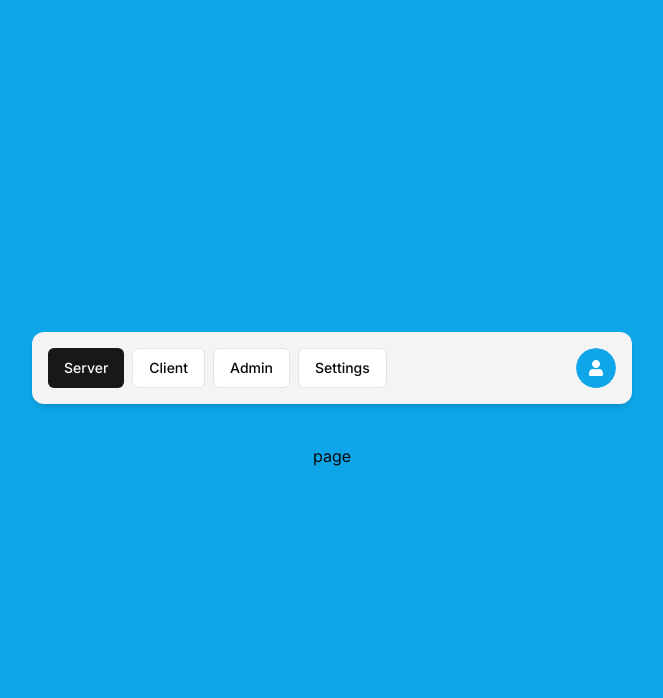
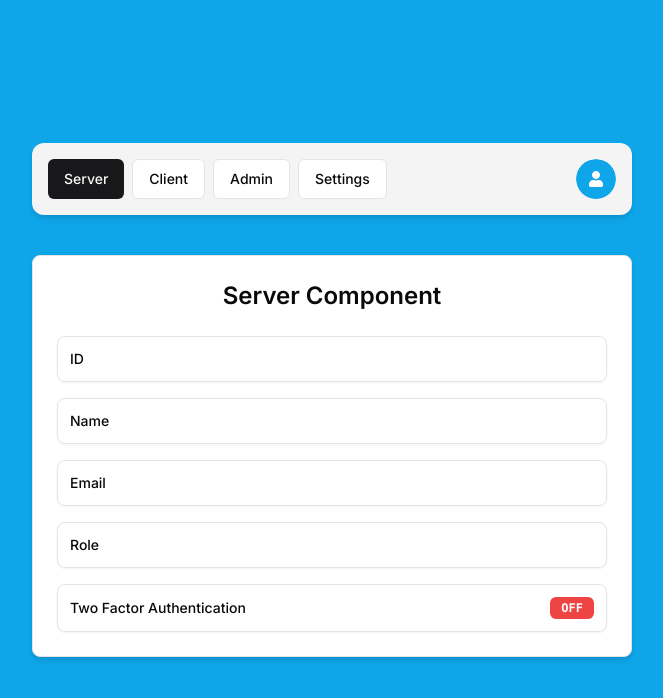
Before and after one commit to indunil-jay/next-auth-v5, a Next.js app: page /server in a window 1280 px wide. Shown: the top 698 px of the page, without its empty margins (308-971 px from the left). Built offline with nearby package versions, Linux system fonts and the light colour scheme; no server answers.

Commit message:
show user data in a server component example

```diff
--- a/src/app/(protected)/server/page.tsx
+++ b/src/app/(protected)/server/page.tsx
@@ -1,8 +1,9 @@
+import { UserInfo } from "@/components/user-info";
 import { currentUser } from "@/lib/auth";
 
 const ServerPage = async () => {
   const user = await currentUser();
-  return <div>page</div>;
+  return <UserInfo label="Server Component" user={user} />;
 };
 
 export default ServerPage;
--- a/src/auth.ts
+++ b/src/auth.ts
@@ -19,8 +19,8 @@
    */
   interface Session {
     user: {
-      /** The user's postal address. */
       role: UserRole;
+      isTwoFactorEnabled: boolean;
       /**
        * By default, TypeScript merges new interface properties and overwrites existing ones.
        * In this case, the default session user properties will be overwritten,
@@ -39,6 +39,7 @@
   /** Returned by the `jwt` callback and `auth`, when using JWT sessions */
   interface JWT {
     role: UserRole;
+    isTwoFactorEnabled: boolean;
   }
 }
 
@@ -55,8 +56,10 @@
       //2.get user by db id from db
       const existingUser = await getUserById(token.sub);
       if (!existingUser) return token;
+
       //3.set the role to the token
       token.role = existingUser.role;
+      token.isTwoFactorEnabled = existingUser.isTwoFactorEnabled;
 
       return token;
     },
@@ -69,6 +72,10 @@
       //4. set user role to the session object
       if (session.user && token.role) {
         session.user.role = token.role;
+      }
+
+      if (session.user && token.isTwoFactorEnabled) {
+        session.user.isTwoFactorEnabled = token.isTwoFactorEnabled;
       }
 
       return session;
--- /dev/null
+++ b/src/components/ui/badge.tsx
@@ -0,0 +1,36 @@
+import * as React from "react"
+import { cva, type VariantProps } from "class-variance-authority"
+
+import { cn } from "@/lib/utils"
+
+const badgeVariants = cva(
+  "inline-flex items-center rounded-full border px-2.5 py-0.5 text-xs font-semibold transition-colors focus:outline-none focus:ring-2 focus:ring-ring focus:ring-offset-2",
+  {
+    variants: {
+      variant: {
+        default:
+          "border-transparent bg-primary text-primary-foreground hover:bg-primary/80",
+        secondary:
+          "border-transparent bg-secondary text-secondary-foreground hover:bg-secondary/80",
+        destructive:
+          "border-transparent bg-destructive text-destructive-foreground hover:bg-destructive/80",
+        outline: "text-foreground",
+      },
+    },
+    defaultVariants: {
+      variant: "default",
+    },
+  }
+)
+
+export interface BadgeProps
+  extends React.HTMLAttributes<HTMLDivElement>,
+    VariantProps<typeof badgeVariants> {}
+
+function Badge({ className, variant, ...props }: BadgeProps) {
+  return (
+    <div className={cn(badgeVariants({ variant }), className)} {...props} />
+  )
+}
+
+export { Badge, badgeVariants }
--- /dev/null
+++ b/src/components/user-info.tsx
@@ -0,0 +1,54 @@
+import { Session } from "next-auth";
+import { Card, CardContent, CardHeader } from "@/components/ui/card";
+import { Badge } from "./ui/badge";
+
+interface UserInfoProps {
+  user?: Session["user"];
+  label: string;
+}
+
+export const UserInfo = ({ label, user }: UserInfoProps) => {
+  return (
+    <Card className="w-[600px] shadow-md">
+      <CardHeader>
+        <p className="text-2xl text-center font-semibold">{label}</p>
+      </CardHeader>
+
+      <CardContent className="space-y-4">
+        <div className="flex flex-row items-center justify-between rounded-lg border p-3 shadow-sm">
+          <p className="text-sm font-medium">ID</p>
+          <p className="truncate text-xs bg-slate-100 max-w-[180px] rounded-md font-mono">
+            {user?.id}
+          </p>
+        </div>
+        <div className="flex flex-row items-center justify-between rounded-lg border p-3 shadow-sm">
+          <p className="text-sm font-medium">Name</p>
+          <p className="truncate text-xs bg-slate-100 max-w-[180px] rounded-md font-mono">
+            {user?.name}
+          </p>
+        </div>
+        <div className="flex flex-row items-center justify-between rounded-lg border p-3 shadow-sm">
+          <p className="text-sm font-medium">Email</p>
+          <p className="truncate text-xs bg-slate-100 max-w-[180px] rounded-md font-mono">
+            {user?.email}
+          </p>
+        </div>
+        <div className="flex flex-row items-center justify-between rounded-lg border p-3 shadow-sm">
+          <p className="text-sm font-medium">Role</p>
+          <p className="truncate text-xs bg-slate-100 max-w-[180px] rounded-md font-mono">
+            {user?.role}
+          </p>
+        </div>
+        <div className="flex flex-row items-center justify-between rounded-lg border p-3 shadow-sm">
+          <p className="text-sm font-medium">Two Factor Authentication</p>
+          <Badge
+            variant={user?.isTwoFactorEnabled ? "outline" : "destructive"}
+            className="truncate text-xs  max-w-[180px] rounded-md font-mono"
+          >
+            {user?.isTwoFactorEnabled ? "ON" : "OFF"}
+          </Badge>
+        </div>
+      </CardContent>
+    </Card>
+  );
+};
--- a/src/lib/auth.ts
+++ b/src/lib/auth.ts
@@ -1,15 +1,15 @@
 import { auth } from "@/auth";
-import { DefaultSession } from "next-auth";
+import { Session } from "next-auth";
 /**
  * currentUser is a function to get current user from server-side session.
  * we use hooks for client side session, just like this is likely hook but not acctually it is a function
  *
  * @async
  * @function
- * @returns {Promise<DefaultSession["user"]>} A promise that resolves to the current user object if authenticated, otherwise null
+ * @returns {Promise<Session["user"]>} A promise that resolves to the current user object if authenticated, otherwise null
  */
 
-export const currentUser = async (): Promise<DefaultSession["user"]> => {
+export const currentUser = async (): Promise<Session["user"] | undefined> => {
   const session = await auth();
   return session?.user;
 };
```
